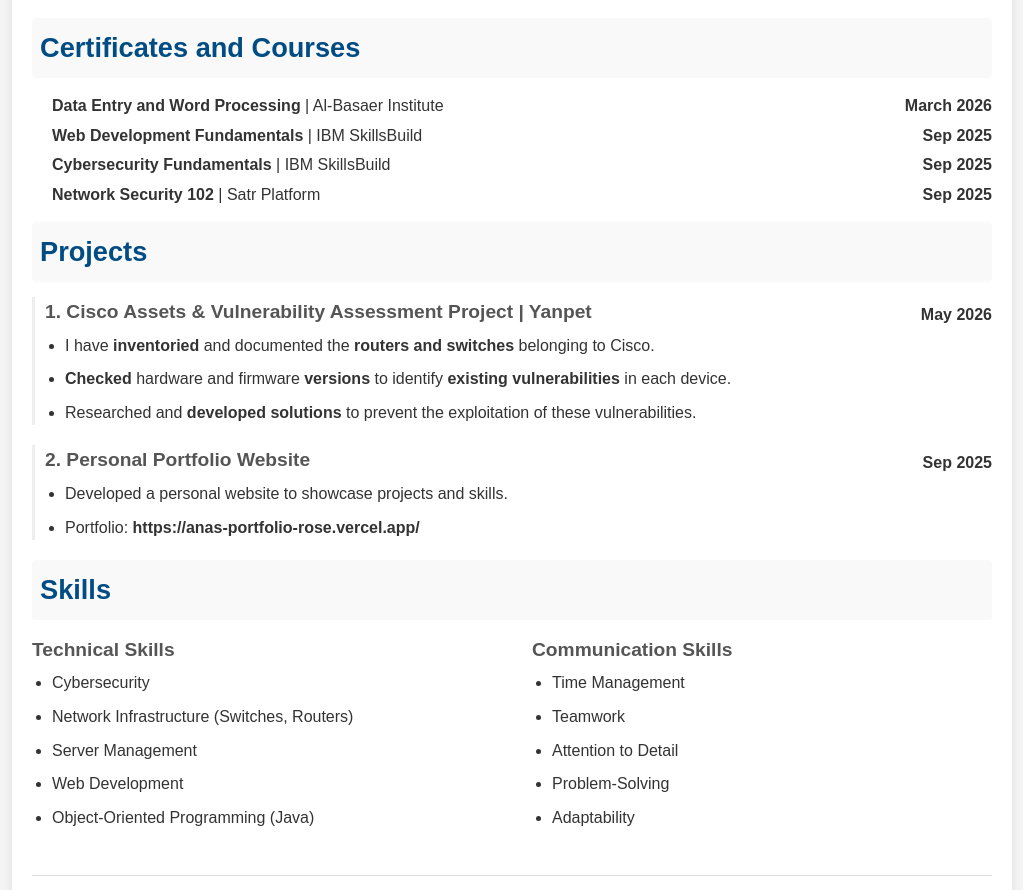
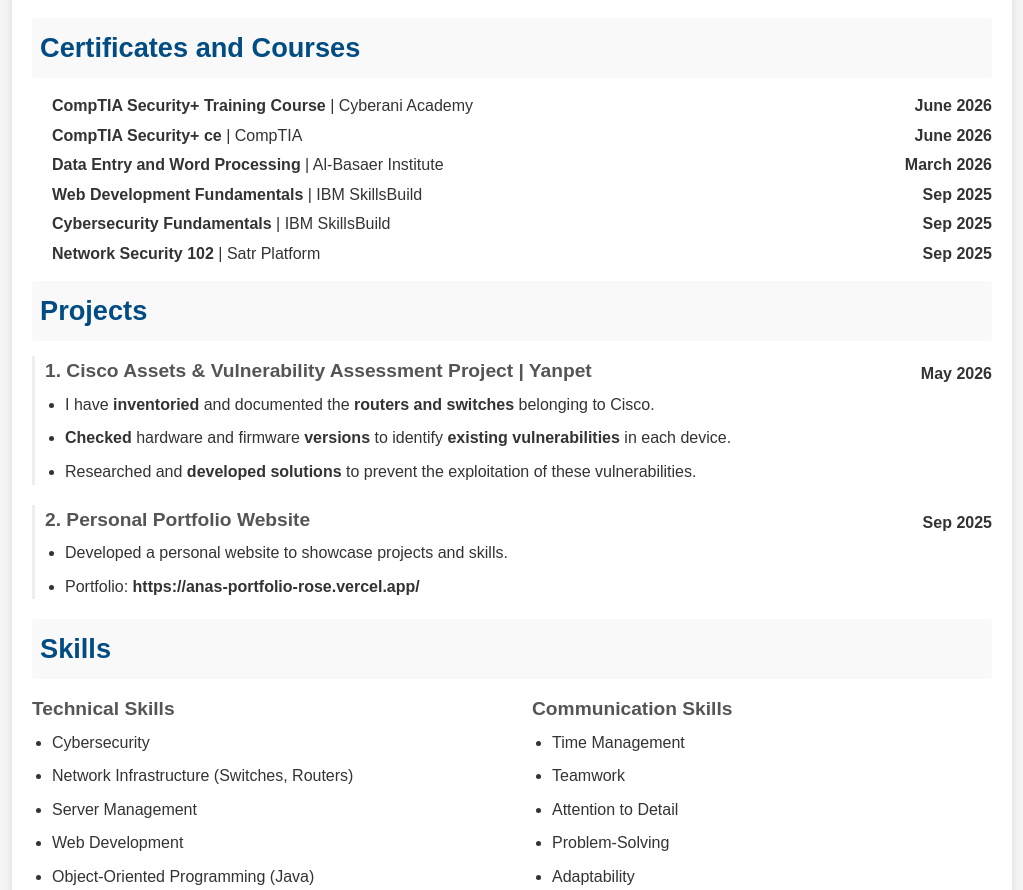
Before and after one commit to anasdkil336699-dot/anas-portfolio, a React (Create React App) app: page / in a window 1280 px wide. Shown: the part 1212-2102 px from the top of the page, without its empty margins (128-1151 px from the left). Built offline with nearby package versions, Linux system fonts and the light colour scheme.

Commit message:
Update certificates

```diff
--- a/src/Cv.js
+++ b/src/Cv.js
@@ -51,6 +51,14 @@ export default function Cv() {
 
       <h3>Certificates and Courses</h3>
     <ol>
+      <li style={{ display: 'flex', justifyContent: 'between', marginBottom: '4px' }}>
+        <span><strong>CompTIA Security+ Training Course</strong> | Cyberani Academy</span>
+        <span style={{ fontWeight: 'bold', marginLeft: 'auto' }}>June 2026</span>
+      </li >
+      <li style={{ display: 'flex', justifyContent: 'between', marginBottom: '4px' }}>
+        <span><strong>CompTIA Security+ ce</strong> | CompTIA</span>
+        <span style={{ fontWeight: 'bold', marginLeft: 'auto' }}>June 2026</span>
+      </li>
       <li style={{ display: 'flex', justifyContent: 'between', marginBottom: '4px' }}>
         <span><strong>Data Entry and Word Processing</strong> | Al-Basaer Institute</span>
         <span style={{ fontWeight: 'bold', marginLeft: 'auto' }}>March 2026</span>
```
Lines whose indentation alone changed are shown as unchanged.
